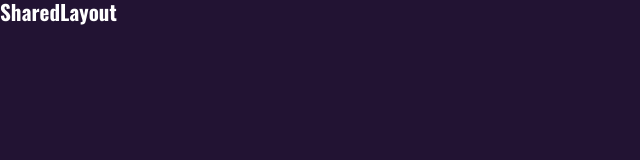
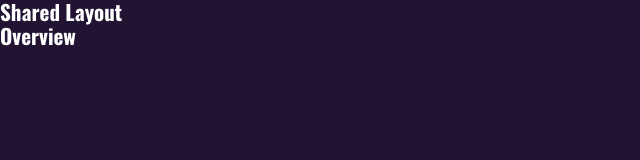
Before and after one commit to SutheeDev/The-Bloc-Camp, a React (Create React App) app in the folder client/: page /dashboard in a window 1280 px wide. Shown: the top 160 px of the page, without its empty margins (0-640 px from the left). Built offline with nearby package versions, Linux system fonts and the light colour scheme; sample sign-in values are in the browser's storage.

Commit message:
create ProtectedRoute and navigate back to register page if there is no user

```diff
--- a/client/src/App.js
+++ b/client/src/App.js
@@ -1,4 +1,11 @@
-import { Landing, Shows, About, Contact, Register } from "./pages";
+import {
+  Landing,
+  Shows,
+  About,
+  Contact,
+  Register,
+  ProtectedRoute,
+} from "./pages";
 import { BrowserRouter, Routes, Route } from "react-router-dom";
 import {
   Profile,
@@ -13,16 +20,30 @@ function App() {
   return (
     <BrowserRouter>
       <Routes>
-        <Route path="/admin-dashboard" element={<SharedLayout />}>
+        <Route
+          path="/admin-dashboard"
+          element={
+            <ProtectedRoute>
+              <SharedLayout />
+            </ProtectedRoute>
+          }
+        >
           <Route index element={<Overview />} />
           <Route path="profile" element={<Profile />} />
-          <Route path="allshows" element={<AllShows />} />
-          <Route path="addshow" element={<AddShow />} />
+          <Route path="all-shows" element={<AllShows />} />
+          <Route path="add-show" element={<AddShow />} />
         </Route>
-        <Route path="/dashboard" element={<SharedLayout />}>
+        <Route
+          path="/dashboard"
+          element={
+            <ProtectedRoute>
+              <SharedLayout />
+            </ProtectedRoute>
+          }
+        >
           <Route index element={<Overview />} />
           <Route path="profile" element={<Profile />} />
-          <Route path="mytickets" element={<MyTickets />} />
+          <Route path="my-tickets" element={<MyTickets />} />
         </Route>
         <Route path="/" element={<Landing />} />
         <Route path="/shows" element={<Shows />} />
--- /dev/null
+++ b/client/src/pages/ProtectedRoute.js
@@ -0,0 +1,11 @@
+import { Navigate } from "react-router-dom";
+import { useAppContext } from "../context/appContext";
+
+const ProtectedRoute = ({ children }) => {
+  const { user } = useAppContext();
+  if (!user) {
+    return <Navigate to="/register" />;
+  }
+  return children;
+};
+export default ProtectedRoute;
--- a/client/src/pages/dashboard/SharedLayout.js
+++ b/client/src/pages/dashboard/SharedLayout.js
@@ -1,4 +1,11 @@
+import { Outlet } from "react-router-dom";
+
 const SharedLayout = () => {
-  return <h2>SharedLayout</h2>;
+  return (
+    <>
+      <h2>Shared Layout</h2>
+      <Outlet />
+    </>
+  );
 };
 export default SharedLayout;
--- a/client/src/pages/index.js
+++ b/client/src/pages/index.js
@@ -3,5 +3,6 @@ import Shows from "./Shows";
 import About from "./About";
 import Contact from "./Contact";
 import Register from "./Register";
+import ProtectedRoute from "./ProtectedRoute";
 
-export { Landing, Shows, About, Contact, Register };
+export { Landing, Shows, About, Contact, Register, ProtectedRoute };
```
